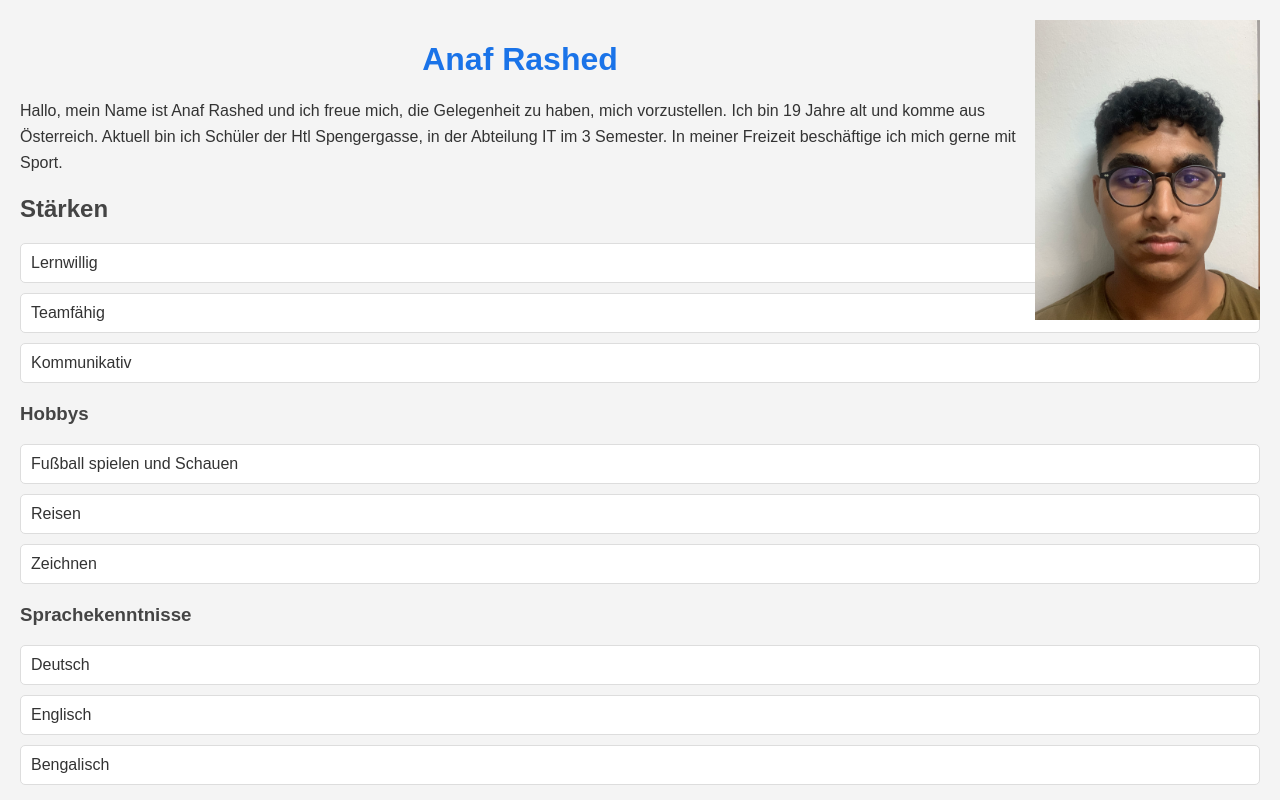
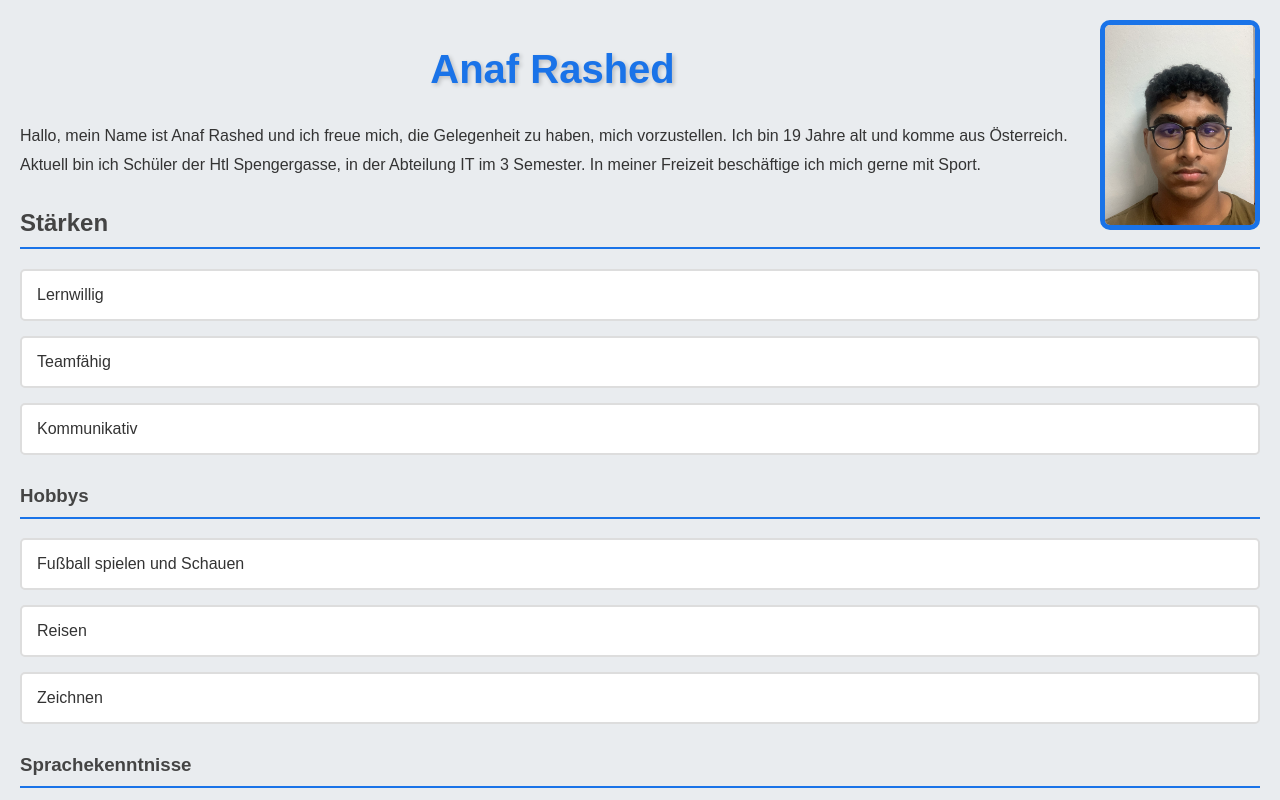
Before and after one commit to Anaf2004/sj24-25-34aaif-wmc, a plain HTML site: page 2024-10-16/index.html in a window 1280 px wide. Shown: the top 800 px of the page. Drawn offline with Linux system fonts and the light colour scheme.

Commit message:
index.html_selectoren

```diff
--- a/2024-10-03/style.css
+++ /dev/null
@@ -1,65 +0,0 @@
-/* Allgemeine Stile */
-body {
-    font-family: 'Arial', sans-serif;
-    background-color: #f4f4f4; /* Helles Grau als Hintergrund */
-    color: #333; /* Dunkle Schriftfarbe für gute Lesbarkeit */
-    margin: 0;
-    padding: 20px; /* Innenabstand */
-}
-
-/* Überschrift h1 */
-h1 {
-    text-align: center; /* Zentriert die Hauptüberschrift */
-    color: #1a73e8; /* Blauer Farbton */
-    margin-bottom: 20px; /* Abstand nach unten */
-}
-
-/* Listen */
-ul {
-    list-style-type: none; /* Entfernt die Aufzählungszeichen */
-    padding: 0; /* Entfernt den Innenabstand */
-}
-
-li {
-    background-color: #fff; /* Weißer Hintergrund für Listenelemente */
-    border: 1px solid #ddd; /* Grauer Rahmen */
-    border-radius: 5px; /* Abgerundete Ecken */
-    padding: 10px; /* Innenabstand */
-    margin: 10px 0; /* Abstand zwischen den Listen */
-}
-
-/* Bild */
-img {
-    float: right; /* Bild nach rechts verschieben */
-    height: 300px; /* Höhe des Bildes */
-    margin-left: 15px; /* Abstand zwischen Bild und Text */
-}
-
-/* Überschrift h2 und h3 */
-h2, h3 {
-    color: #444; /* Dunklerer Farbton für Unterüberschriften */
-    margin-top: 20px; /* Abstand nach oben */
-}
-
-/* Abstand zwischen Absätzen */
-p {
-    line-height: 1.6; /* Zeilenhöhe für bessere Lesbarkeit */
-    margin-bottom: 20px; /* Abstand nach unten */
-}
-
-/* Responsive Design */
-@media (max-width: 768px) {
-    img {
-        float: none; /* Bild wird nicht mehr gefloatet */
-        display: block; /* Bild wird als Blockelement angezeigt */
-        margin: 0 auto; /* Zentriert das Bild */
-    }
-
-    h1 {
-        font-size: 1.8em; /* Kleinere Schriftgröße auf mobilen Geräten */
-    }
-
-    body {
-        padding: 10px; /* Weniger Innenabstand auf mobilen Geräten */
-    }
-}
--- a/2024-10-03/index.html
+++ b/2024-10-16/index.html
@@ -9,7 +9,7 @@
 </head>
 
 <body>
-<img src="IMG_0064.jpg" alt="Anaf Rashed" style="height: 300px;">
+<img src="IMG_0064.jpg" alt="Anaf Rashed" style="height: 200px;">
     <h1> Anaf Rashed</h1>
     <p> Hallo, mein Name ist Anaf Rashed und ich freue mich, die Gelegenheit zu haben, mich vorzustellen.
         Ich bin 19 Jahre alt und komme aus Österreich. Aktuell bin ich Schüler der Htl Spengergasse, in der Abteilung IT
--- /dev/null
+++ b/2024-10-16/style.css
@@ -0,0 +1,84 @@
+/* Allgemeine Stile */
+body {
+    font-family: 'Arial', sans-serif;
+    background-color: #e9ecef; /* Helleres Grau als Hintergrund */
+    color: #333; /* Dunkle Schriftfarbe für gute Lesbarkeit */
+    margin: 0;
+    padding: 20px; /* Innenabstand */
+}
+
+/* Type Selector - Styling für h1, h2 und h3 */
+h1 {
+    text-align: center; /* Zentriert die Hauptüberschrift */
+    color: #1a73e8; /* Blauer Farbton */
+    margin-bottom: 30px; /* Abstand nach unten */
+    font-size: 2.5em; /* Größere Schriftgröße */
+    text-shadow: 2px 2px 4px rgba(0, 0, 0, 0.2); /* Schatten für den Text */
+}
+
+h2, h3 {
+    color: #444; /* Dunklerer Farbton für Unterüberschriften */
+    margin-top: 30px; /* Abstand nach oben */
+    border-bottom: 2px solid #1a73e8; /* Unterstrich unter den Überschriften */
+    padding-bottom: 10px; /* Abstand nach unten */
+}
+
+/* Class Selector - Styling für hervorgehobene Listenelemente */
+.highlight {
+    background-color: #ffeb3b; /* Gelber Hintergrund */
+    font-weight: bold; /* Fettdruck */
+    padding: 5px; /* Innenabstand */
+}
+
+/* Descendant Selector - Styling für ul li Elemente */
+ul {
+    list-style-type: none; /* Entfernt die Aufzählungszeichen */
+    padding: 0; /* Entfernt den Innenabstand */
+}
+
+li {
+    background-color: #fff; /* Weißer Hintergrund für Listenelemente */
+    border: 2px solid #ddd; /* Grauer Rahmen */
+    border-radius: 5px; /* Abgerundete Ecken */
+    padding: 15px; /* Erhöhter Innenabstand */
+    margin: 15px 0; /* Abstand zwischen den Listen */
+    transition: background-color 0.3s; /* Übergangseffekt für den Hintergrund */
+}
+
+/* Pseudo-Class Selector - Stil für Links, wenn sie hovered werden */
+a:hover {
+    color: #d32f2f; /* Rote Farbe beim Hover */
+    text-decoration: underline; /* Unterstreichen beim Hover */
+}
+
+/* Bild */
+img[alt] {
+    float: right; /* Bild nach rechts verschieben */
+    height: 300px; /* Höhe des Bildes */
+    margin-left: 15px; /* Abstand zwischen Bild und Text */
+    border: 5px solid #1a73e8; /* Blauer Rahmen um das Bild */
+    border-radius: 10px; /* Abgerundete Ecken für das Bild */
+}
+
+/* Abstand zwischen Absätzen */
+p {
+    line-height: 1.8; /* Zeilenhöhe für bessere Lesbarkeit */
+    margin-bottom: 30px; /* Abstand nach unten */
+}
+
+/* Responsive Design */
+@media (max-width: 768px) {
+    img {
+        float: none; /* Bild wird nicht mehr gefloatet */
+        display: block; /* Bild wird als Blockelement angezeigt */
+        margin: 20px auto; /* Zentriert das Bild */
+    }
+
+    h1 {
+        font-size: 2em; /* Kleinere Schriftgröße auf mobilen Geräten */
+    }
+
+    body {
+        padding: 10px; /* Weniger Innenabstand auf mobilen Geräten */
+    }
+}
```
Also changed, not shown: 2024-10-16/IMG_0064.jpg (renamed from 2024-10-03/IMG_0064.jpg).
